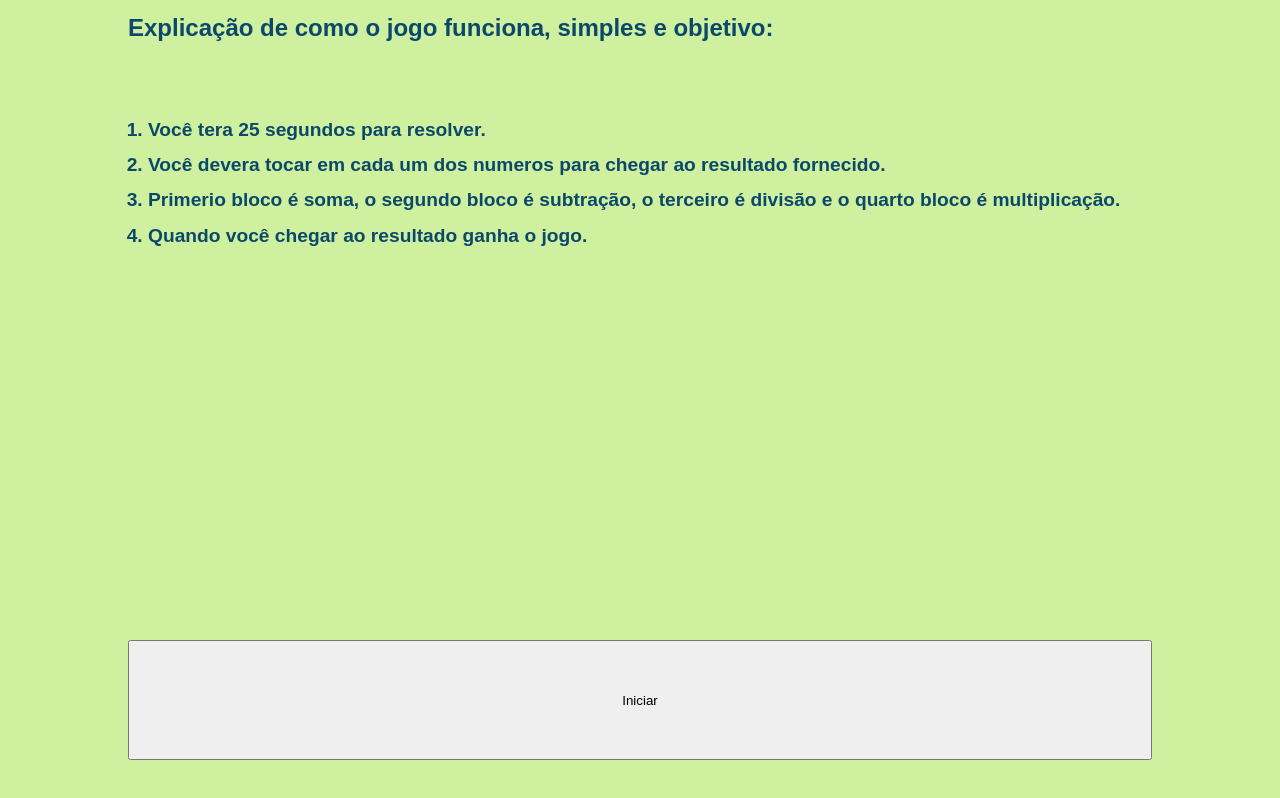
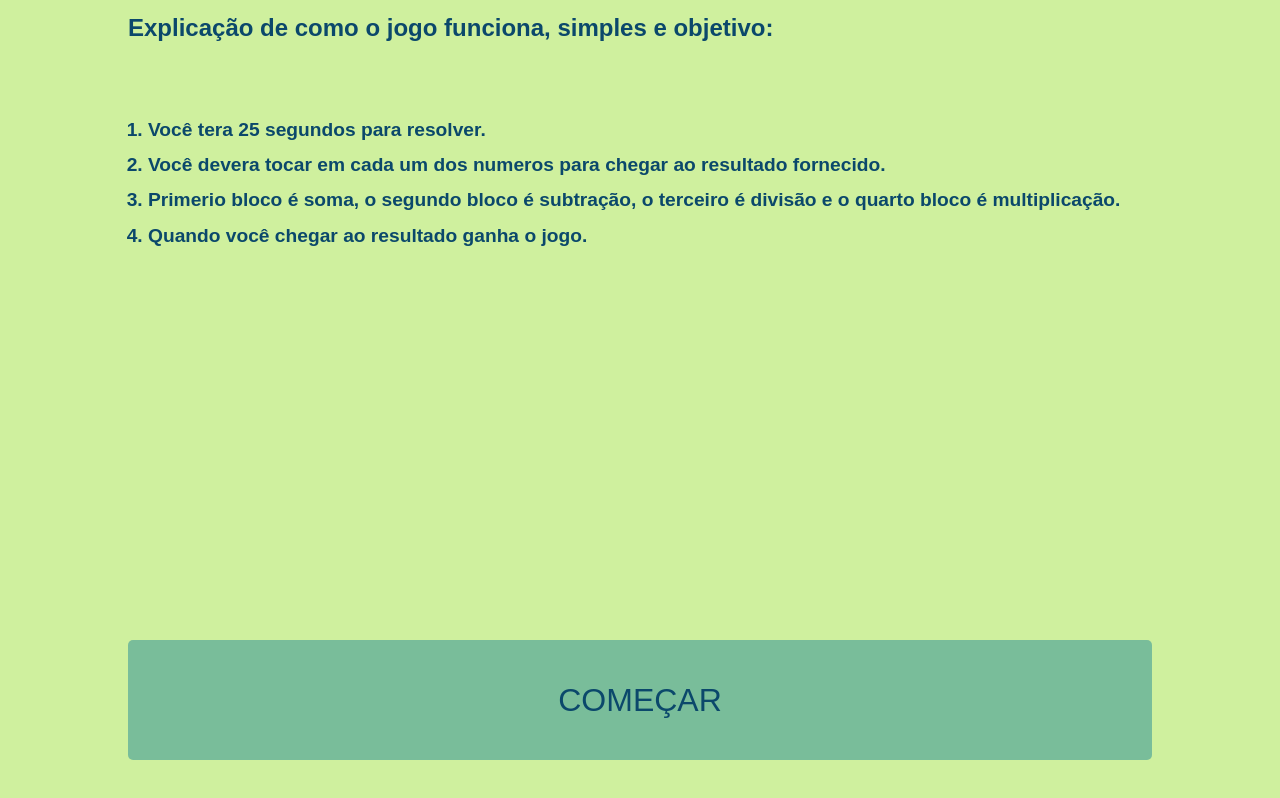
Before and after one commit to HygorMarques020602/JogoCalcula, a plain HTML site: page Programaçao2/www/index.html in a window 1280 px wide. Drawn offline with Linux system fonts and the light colour scheme.

Commit message:
Tela Final e desing

```diff
--- a/Programaçao2/www/css/main.css
+++ b/Programaçao2/www/css/main.css
@@ -118,7 +118,17 @@ button{
 	margin: 5vh 10vw;
 	width: 80vw;
 	height: 15vh;
+	background: #79BD9A;
+	border: none;
+	border-radius: 5px;
+	color: #0B486B;
+	font-size: 2em;
 }
 .win{
 	display: none;
 }
+.win h1{
+	text-align: center;
+	line-height: 50vh;
+	color: #0B486B;
+}
--- a/Programaçao2/www/index.html
+++ b/Programaçao2/www/index.html
@@ -57,7 +57,7 @@
         <li>Quando você chegar ao resultado ganha o jogo.</li>
       </ul>
     </div>
-    <button type="button" name="button">Iniciar</button>
+    <button type="button" name="button">COMEÇAR</button>
   </section>
   <section class="win">
       <h1>PARABENS!!!!!</h1>
```
